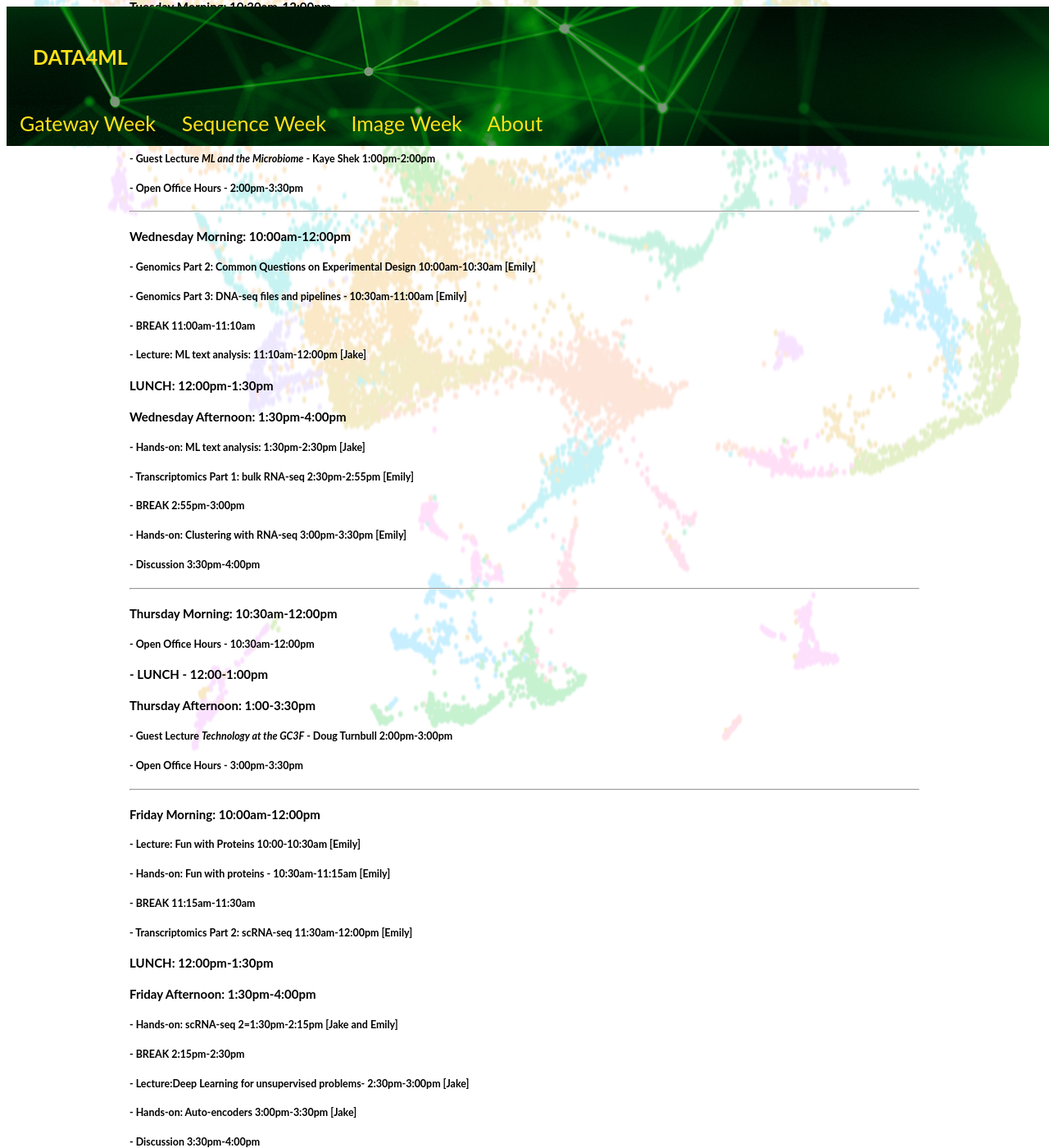
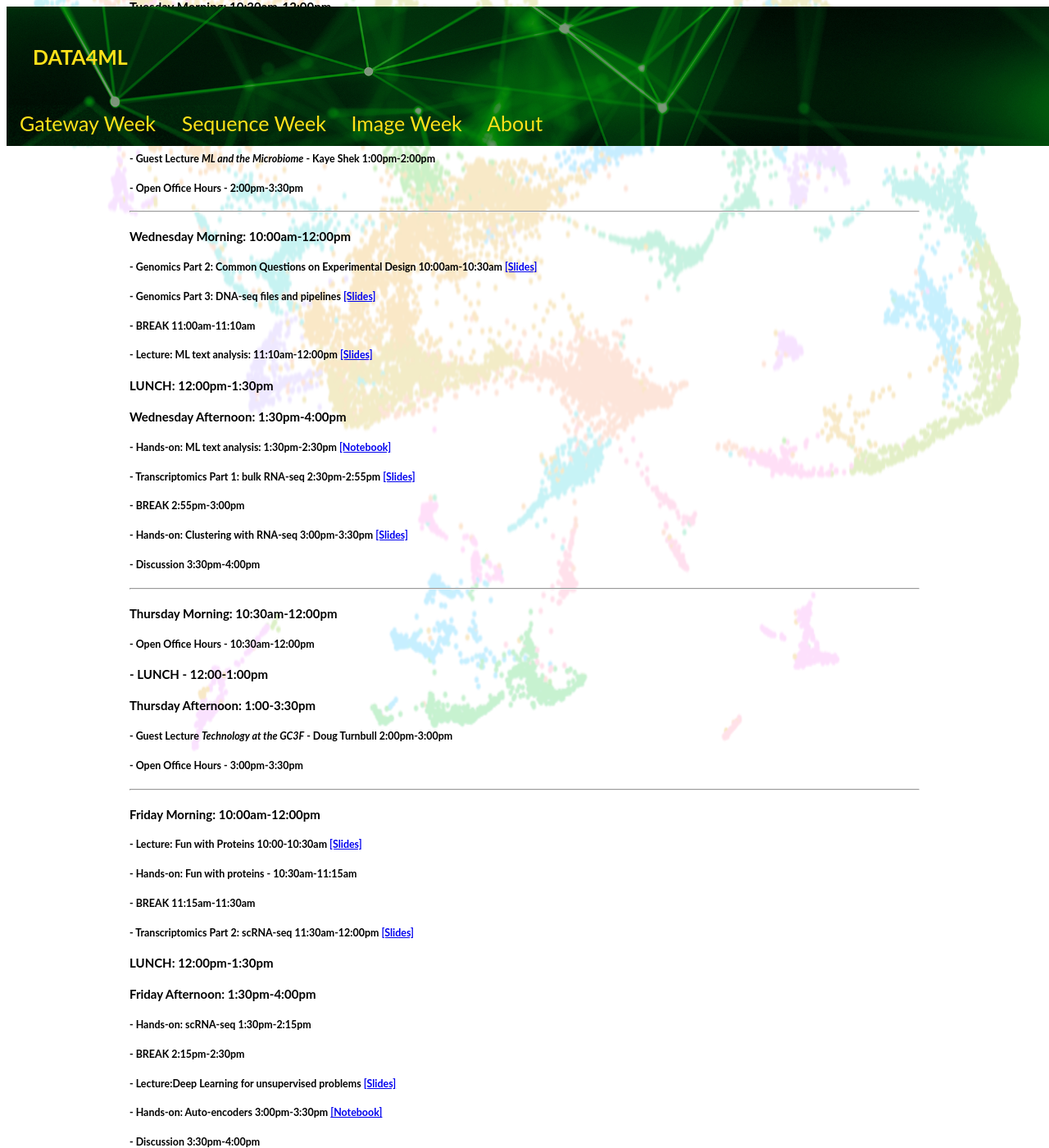
Before and after one commit to UO-Data-Science/Data4ML1, a Jekyll site: the page built from docs/Data4MLW2.md, in a window 1280 px wide and 1400 px high, scrolled down 555 px. Shown: the whole window at 82% size. Built offline with Jekyll 4.4.1, drawn with Linux system fonts in a browser that asks for light colours; some of the changed text lies outside the part shown.

```diff
--- a/docs/Data4MLW2.md
+++ b/docs/Data4MLW2.md
@@ -11,15 +11,15 @@ filename: Data4MLW1.md
 #### **Monday Morning: OFF**
 #### **Monday Afternoon: 1:30pm-4:00pm**
 ##### - **Pre-survey** - 1:30pm- 1:45pm [All]
-##### - **Lightning Recap: Gateway Week Coding Mechanics** - 2:00pm-2:30pm [Emily]
-##### - **Lightning Recap: Gateway Week ML Applications** - 2:30pm-3:15pm [Jake]
+##### - **Lightning Recap: Gateway Week Coding Mechanics** - 2:00pm-2:30pm [\[Slides\]](https://github.com/UO-Data-Science/Data4ML1/raw/main/slides/Beck_Lecture1_LightningReview.pdf)
+##### - **Lightning Recap: Gateway Week ML Applications** - 2:30pm-3:15pm  [\[Slides\]](https://github.com/UO-Data-Science/Data4ML1/raw/main/slides/ml_review.pdf)
 ##### - **BREAK** - 3:15pm-3:30pm
-##### - **Genomics Part 1: Basics of Sequencing Tech Sanger/Illumina/PacBio/Nanopore** - 3:30pm-4:00pm [Emily]
+##### - **Genomics Part 1: Basics of Sequencing Tech Sanger/Illumina/PacBio/Nanopore** - [\[Slides\]](https://github.com/UO-Data-Science/Data4ML1/raw/main/slides/Beck_Lecture2_Genomics1_Tech.pdf)
 
 ---
 
 #### **Tuesday Morning: 10:30am-12:00pm**
-##### - **Programming Power-up: Bash scripting;text editors;Github** - 10:30am-11:30am [Jake]
+##### - **Programming Power-up: Bash scripting;text editors;Github** - 10:30am-11:30am [\[Slides\]](https://github.com/UO-Data-Science/Data4ML1/raw/main/slides/bash_scripts.pdf)
 ##### - **Open Office Hours** - 11:30am-12:00pm
 
 ####  **Lunch** - 12:00-1:00pm
@@ -31,19 +31,19 @@ filename: Data4MLW1.md
 ---
 
 #### **Wednesday Morning:** 10:00am-12:00pm
-##### - **Genomics Part 2: Common Questions on Experimental Design** 10:00am-10:30am [Emily]
-##### - **Genomics Part 3: DNA-seq files and pipelines** - 10:30am-11:00am [Emily]
+##### - **Genomics Part 2: Common Questions on Experimental Design** 10:00am-10:30am [\[Slides\]](https://github.com/UO-Data-Science/Data4ML1/raw/main/slides/Beck_Lecture3_Genomics2_CommonQ.pdf)
+##### - **Genomics Part 3: DNA-seq files and pipelines** [\[Slides\]](https://github.com/UO-Data-Science/Data4ML1/blob/main/slides/Beck_Lecture4_Linux2.pdf)
 ##### - **BREAK** 11:00am-11:10am
-##### - **Lecture: ML text analysis:** 11:10am-12:00pm [Jake]
+##### - **Lecture: ML text analysis:** 11:10am-12:00pm  [\[Slides\]](https://github.com/UO-Data-Science/Data4ML1/raw/main/slides/ml_algorithms_text.pdf)
 
 
 #### **LUNCH:** 12:00pm-1:30pm
 
 #### **Wednesday Afternoon: 1:30pm-4:00pm**
-##### - **Hands-on: ML text analysis**: 1:30pm-2:30pm [Jake]
-##### - **Transcriptomics Part 1: bulk RNA-seq** 2:30pm-2:55pm [Emily]
+##### - **Hands-on: ML text analysis**: 1:30pm-2:30pm [\[Notebook\]](https://github.com/UO-Data-Science/Data4ML1/blob/main/notebooks/ML_for_Sequences.ipynb)
+##### - **Transcriptomics Part 1: bulk RNA-seq** 2:30pm-2:55pm [\[Slides\]](https://github.com/UO-Data-Science/Data4ML1/raw/main/slides/Beck_Lecture5_Transcriptomics1_RNaseq.pdf)
 ##### - **BREAK** 2:55pm-3:00pm
-##### - **Hands-on: Clustering with RNA-seq** 3:00pm-3:30pm [Emily]
+##### - **Hands-on: Clustering with RNA-seq** 3:00pm-3:30pm  [\[Slides\]](https://github.com/UO-Data-Science/Data4ML1/raw/main/slides/Beck_Lecture6_Transcriptomics2_DE.pdf)
 ##### - **Discussion** 3:30pm-4:00pm
 
 ---
@@ -60,16 +60,16 @@ filename: Data4MLW1.md
 ---
 
 #### **Friday Morning: 10:00am-12:00pm**
-##### - **Lecture: Fun with Proteins** 10:00-10:30am [Emily]
-##### - **Hands-on: Fun with proteins** - 10:30am-11:15am [Emily]
+##### - **Lecture: Fun with Proteins** 10:00-10:30am [\[Slides\]](https://github.com/UO-Data-Science/Data4ML1/raw/main/slides/Beck_Lecture7_Proteins.pdf)
+##### - **Hands-on: Fun with proteins** - 10:30am-11:15am
 ##### - **BREAK** 11:15am-11:30am
-##### - **Transcriptomics Part 2: scRNA-seq** 11:30am-12:00pm [Emily]
+##### - **Transcriptomics Part 2: scRNA-seq** 11:30am-12:00pm [\[Slides\]](https://github.com/UO-Data-Science/Data4ML1/blob/main/slides/Beck_Lecture8_scRNA-seq.pdf)
 
 #### **LUNCH: 12:00pm-1:30pm**
 
 #### **Friday Afternoon: 1:30pm-4:00pm**
-##### - **Hands-on: scRNA-seq** 2=1:30pm-2:15pm [Jake and Emily]
+##### - **Hands-on: scRNA-seq** 1:30pm-2:15pm
 ##### - **BREAK** 2:15pm-2:30pm
-##### - **Lecture:Deep Learning for unsupervised problems**- 2:30pm-3:00pm [Jake]
-##### - **Hands-on: Auto-encoders** 3:00pm-3:30pm [Jake]
+##### - **Lecture:Deep Learning for unsupervised problems** [\[Slides\]](https://github.com/UO-Data-Science/Data4ML1/raw/main/slides/Deep_Unsupervised%20Learning.pdf)
+##### - **Hands-on: Auto-encoders** 3:00pm-3:30pm [\[Notebook\]](https://github.com/UO-Data-Science/Data4ML1/blob/main/notebooks/DNNUnsupervised.ipynb)
 ##### - **Discussion** 3:30pm-4:00pm
```
Also changed, not shown: docs/Data4MLW3.md (+20 -2 lines).
